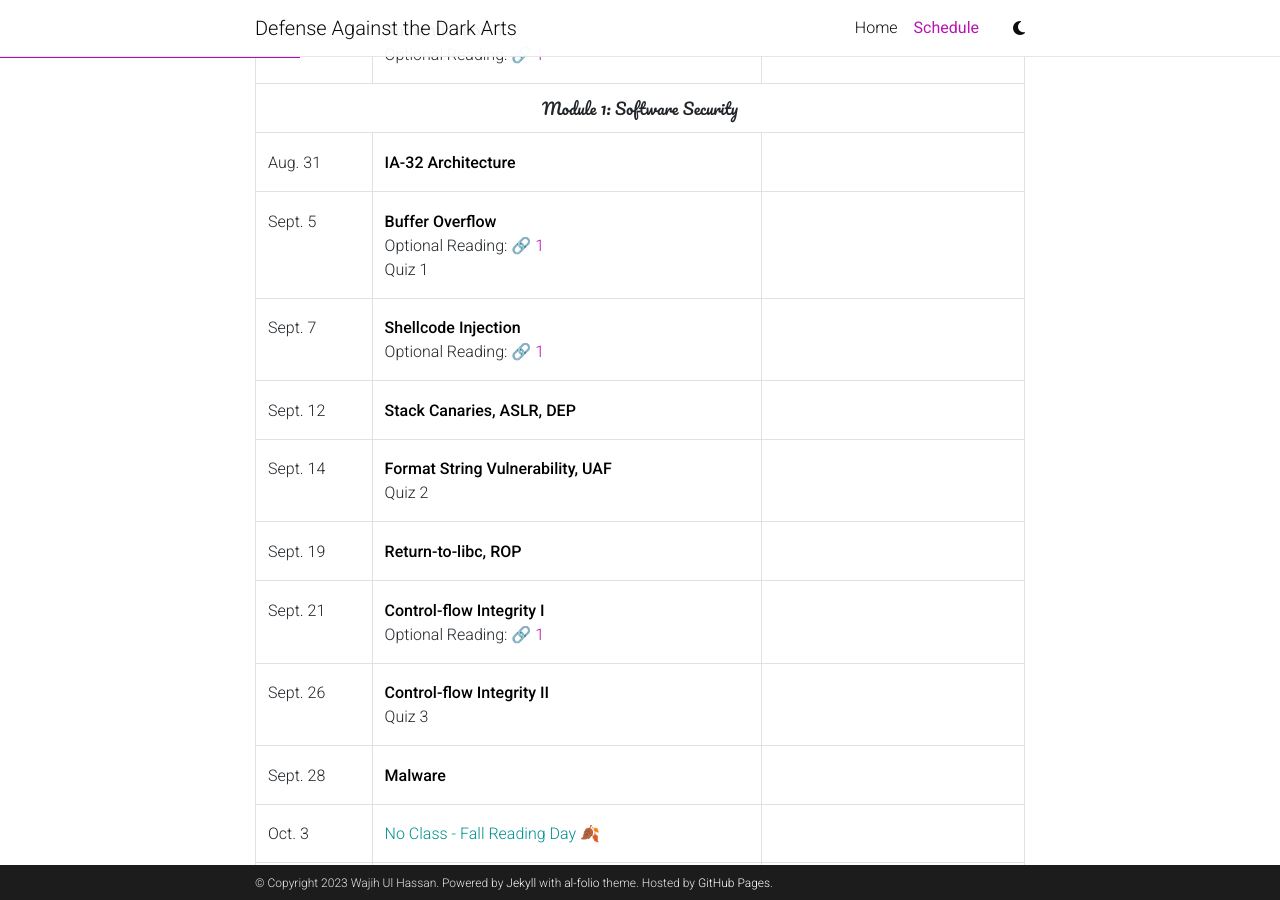
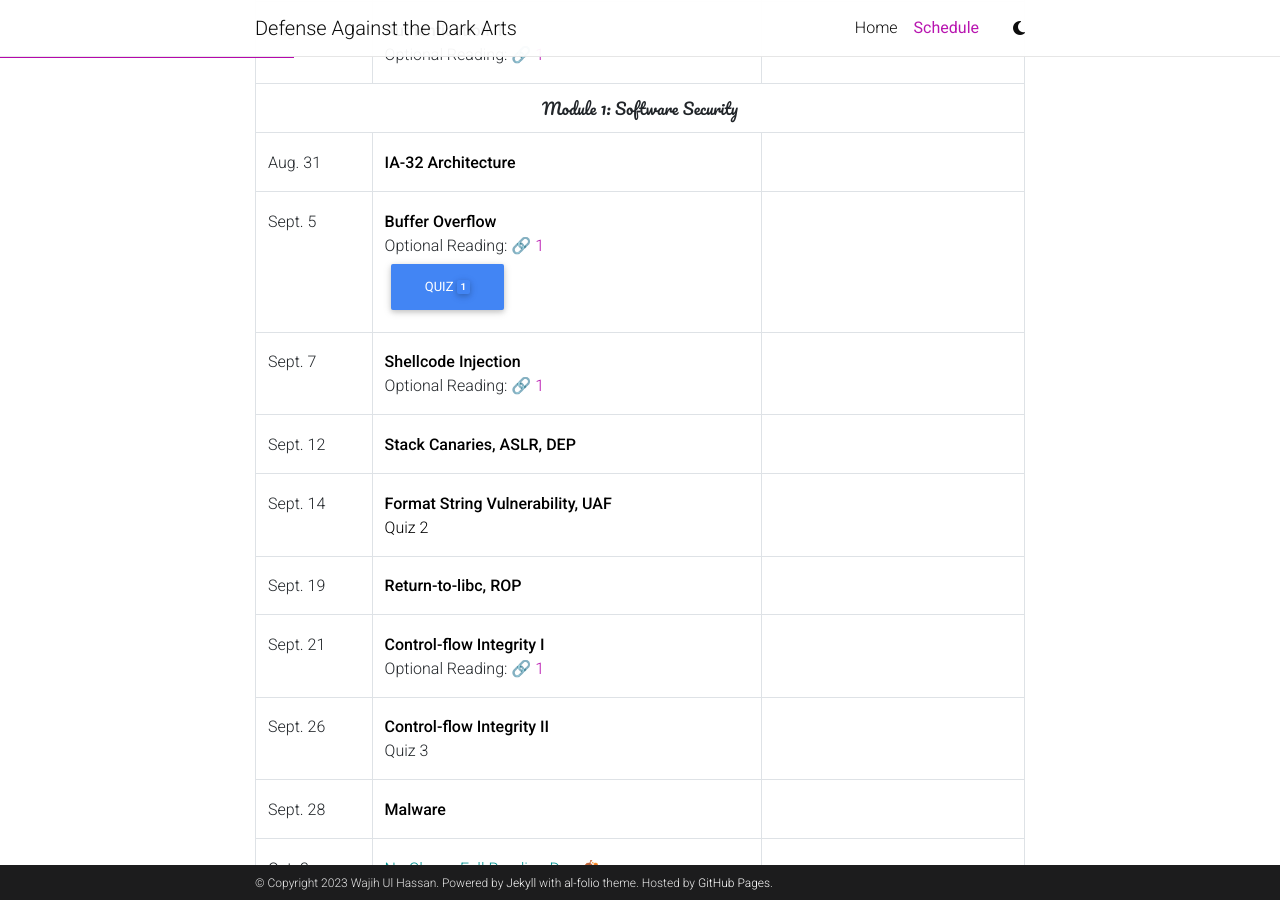
Before and after one commit to cs4630-uva/cs4630-uva.github.io, a Jekyll site: the page built from _pages/teaching.md, in a window 1280 px wide and 900 px high, scrolled down 437 px. Built offline with Jekyll 4.4.1, drawn with Linux system fonts in a browser that asks for light colours; comment, search, counter and statistics services are not loaded; a style sheet for code colours, icons or effects is not loaded.

```diff
--- a/_pages/teaching.md
+++ b/_pages/teaching.md
@@ -49,7 +49,7 @@ nav_order: 1
                 <td ><strong>Buffer Overflow</strong><br>
                     Optional Reading: <a href="https://inst.eecs.berkeley.edu/~cs161/fa08/papers/stack_smashing.pdf">🔗 1</a>
                     <br>
-                    Quiz 1
+                    <button type="button" class="btn btn-primary">Quiz <span class="badge">1</span></button>
                 </td>
                 <td></td>
             </tr>
@@ -69,7 +69,7 @@ nav_order: 1
                 <td class="compact-date">Sept. 14</td>
                 <td> <strong> Format String Vulnerability, UAF </strong>
                     <br>
-                    Quiz 2
+                    <span class="label label-warning">Quiz 2</span>
                 </td>
                 <td>&nbsp;</td>
             </tr>
```
